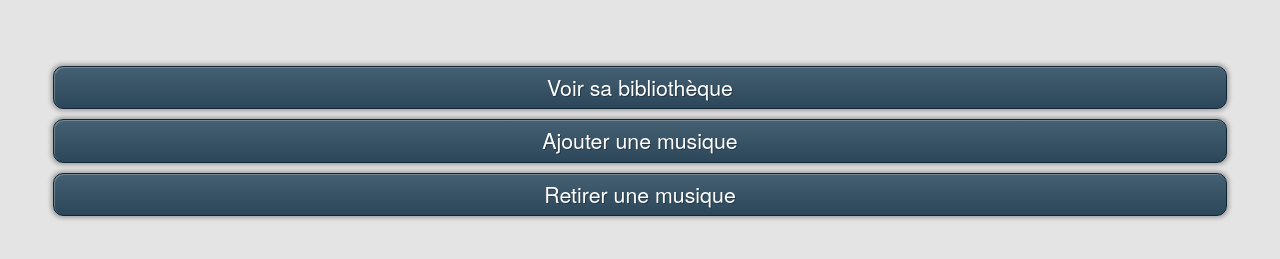
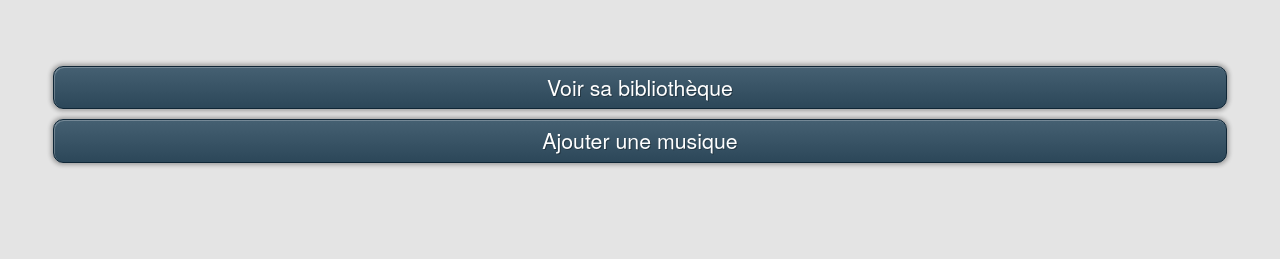
Before and after one commit to Les-Poros/Juke-in-the-box-apps, a website: page jukeInTheBoxBar/www/pages/bibliotheque.html in a window 1280 px wide. Shown: the part 223-482 px from the top of the page. Drawn offline with nearby package versions, Linux system fonts and the light colour scheme.

Commit message:
Suppression d'un boutton inutile

```diff
--- a/jukeInTheBoxBar/www/pages/bibliotheque.html
+++ b/jukeInTheBoxBar/www/pages/bibliotheque.html
@@ -24,11 +24,7 @@
                 <p>Ajouter une musique</p>
             </div>
         </a>
-        <a href="removemusic.html">
-            <div class="home_button">
-                <p>Retirer une musique</p>
-            </div>
-        </a>
+
     </div>
 
     <script src="http://code.jquery.com/jquery-latest.js"></script>
```
